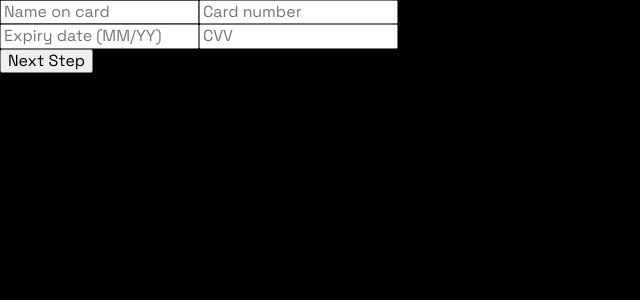
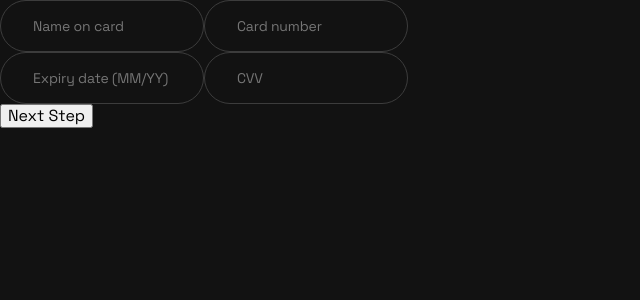
Before and after one commit to pawel-mirys/INVO_Netflix_Payment_Form, a React (Vite) app: page / in a window 1280 px wide. Shown: the top 300 px of the page, without its empty margins (0-640 px from the left). Built offline with nearby package versions, Linux system fonts and the light colour scheme.

Commit message:
input styles

```diff
--- a/src/global-components/FormInput/FormInput.tsx
+++ b/src/global-components/FormInput/FormInput.tsx
@@ -13,7 +13,7 @@ export const FormInput = ({
 }: FormInputProps) => {
   return (
     <input
-      className={`input ${className}`}
+      className={`form-input ${className}`}
       onChange={onChange}
       name={props.name}
       type={props.type}
--- a/src/global-components/FormInput/FromInput.scss
+++ b/src/global-components/FormInput/FromInput.scss
@@ -0,0 +1,21 @@
+.form-input {
+  width: auto;
+  padding: 16px 0 16px 32px;
+  background: none;
+  font-size: 14px;
+  font-weight: 400;
+  line-height: 18px;
+  letter-spacing: -0.01em;
+  color: var(--color-black-400);
+  border: 1px solid var(--color-black-400);
+  border-radius: 50px;
+  outline: none;
+  &:hover {
+    color: var(--color-white-200);
+    border-color: var(--color-white-200);
+  }
+  &:focus {
+    color: var(--color-white-100);
+    border-color: var(--color-white-200);
+  }
+}
--- a/src/global-styles/styles/root.scss
+++ b/src/global-styles/styles/root.scss
@@ -8,45 +8,45 @@
   --primary-color-light: var(--color-red-300);
 
   --background-color: var(--color-black-500);
-    --background-color-primary-hover: #281B1A;
+  --background-color-primary-hover: #281b1a;
   --background-color-disabled: var(--color-black-400);
 
   --on-background-color: var(--color-white-100);
   --on-background-color-disabled: var(--color-black-300);
 
-    --canvas-color: var(--color-black-900);
+  --canvas-color: #121212;
   --border-color: var(--color-black-200);
   --border-color-light: var(--color-black-300);
 }
 
 :root {
-    --color-red-100: #F1C1BE;
-    --color-red-200: #E89793;
-    --color-red-300: #DF6D67;
-    --color-red-400: #D84E47;
-    --color-red-500: #D12F26;
-    --color-red-600: #CC2A22;
-    --color-red-700: #C6231C;
-    --color-red-800: #C01D17;
-    --color-red-900: #B5120D;
+  --color-red-100: #f1c1be;
+  --color-red-200: #e89793;
+  --color-red-300: #df6d67;
+  --color-red-400: #d84e47;
+  --color-red-500: #d12f26;
+  --color-red-600: #cc2a22;
+  --color-red-700: #c6231c;
+  --color-red-800: #c01d17;
+  --color-red-900: #b5120d;
 
-    --color-white-100: #FFFFFF;
-    --color-white-200: #F5F5F5;
-    --color-white-300: #F0F0F0;
-    --color-white-400: #DEDEDE;
-    --color-white-500: #C2C2C2;
+  --color-white-100: #ffffff;
+  --color-white-200: #f5f5f5;
+  --color-white-300: #f0f0f0;
+  --color-white-400: #dedede;
+  --color-white-500: #c2c2c2;
   --color-white-600: #979797;
   --color-white-700: #818181;
   --color-white-800: #606060;
-    --color-white-900: #3C3C3C;
+  --color-white-900: #3c3c3c;
 
-    --color-black-100: #BABABA;
-    --color-black-200: #8D8D8D;
-    --color-black-300: #5F5F5F;
-    --color-black-400: #3C3C3C;
-    --color-black-500: #1A1A1A;
+  --color-black-100: #bababa;
+  --color-black-200: #8d8d8d;
+  --color-black-300: #5f5f5f;
+  --color-black-400: #3c3c3c;
+  --color-black-500: #1a1a1a;
   --color-black-600: #171717;
   --color-black-700: #131313;
-    --color-black-800: #0F0F0F;
+  --color-black-800: #0f0f0f;
   --color-black-900: #000000;
 }
```
Also changed, not shown: src/modules/FormModule/pages/PaymentFormPage/PaymentFormPage.tsx (+16 -0 lines), src/assets/images/netflix-banner.png (added). Lines whose indentation alone changed are shown as unchanged.
